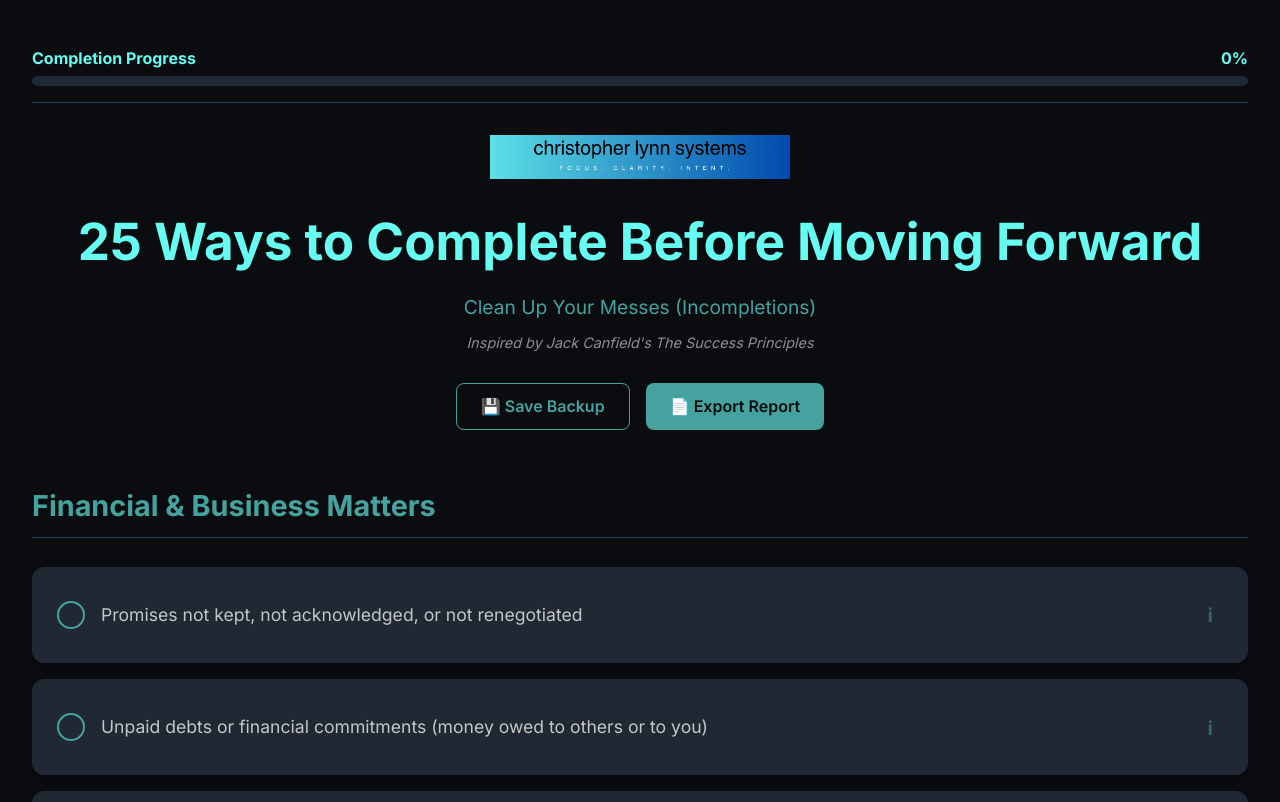
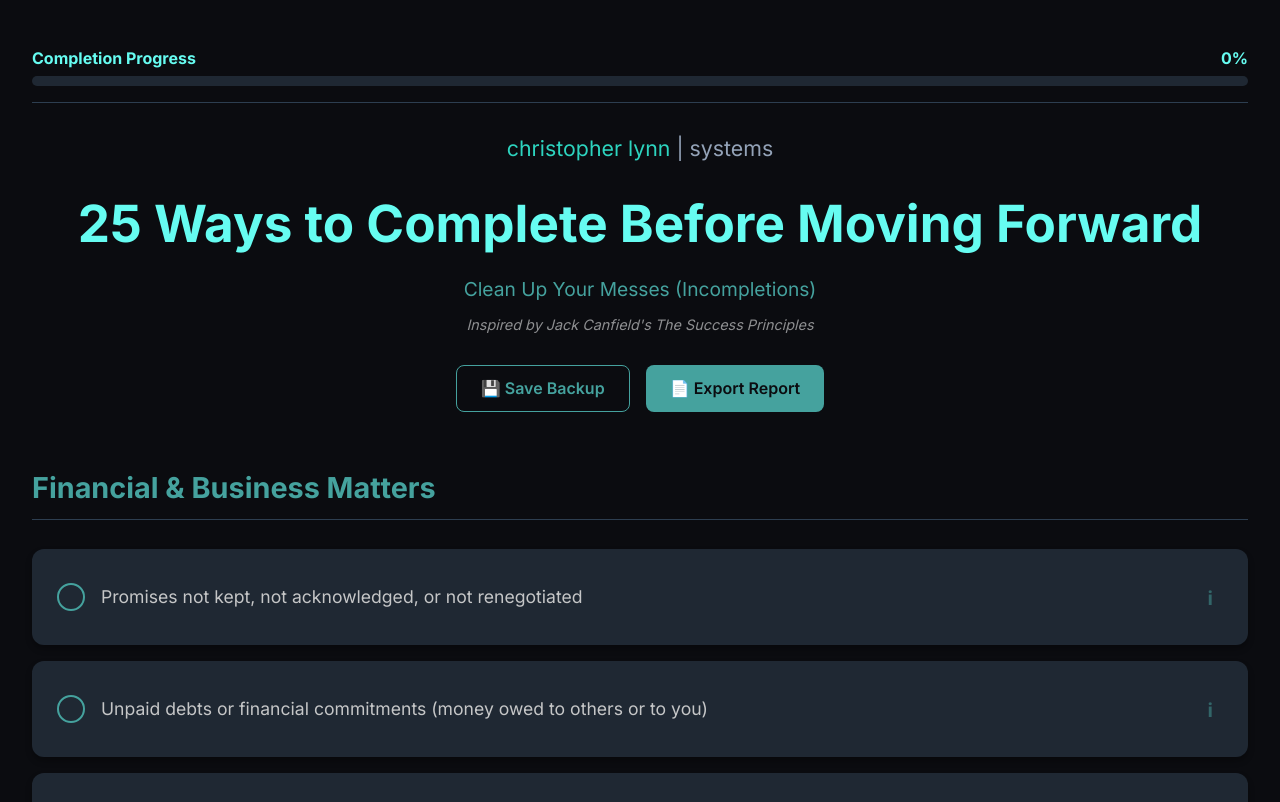
Before and after one commit to cdlmba/Completion-Checklist, a React (Vite) app: page / in a window 1280 px wide. Shown: the top 802 px of the page. Built offline with nearby package versions, Linux system fonts and the light colour scheme.

Commit message:
Replace header image with styled text logo

```diff
--- a/src/App.jsx
+++ b/src/App.jsx
@@ -1,6 +1,5 @@
 import { useState, useEffect } from 'react'
 import { checklistData } from './data'
-import headerLogo from './assets/christopherlynnsystems_emailheader.png'
 import './index.css'
 
 function App() {
@@ -102,7 +101,9 @@ function App() {
       </div>
 
       <header>
-        <img src={headerLogo} alt="Christopher Lynn Systems" className="header-logo" />
+        <div className="logo">
+          <span className="logo-primary">christopher lynn</span> | systems
+        </div>
         <h1>25 Ways to Complete Before Moving Forward</h1>
         <p className="subtitle">
           Clean Up Your Messes (Incompletions)
--- a/src/index.css
+++ b/src/index.css
@@ -276,14 +276,17 @@ button {
   box-shadow: 0 4px 12px rgba(102, 252, 241, 0.1);
 }
 
-.header-logo {
-  max-width: 300px;
-  width: 100%;
-  height: auto;
+.logo {
+  font-size: 16pt;
+  font-weight: 500;
+  color: #94a3b8;
   margin-bottom: 1.5rem;
   display: block;
-  margin-left: auto;
-  margin-right: auto;
+  text-decoration: none;
+}
+
+.logo-primary {
+  color: #2dd4bf;
 }
 
 .subtitle {
```
